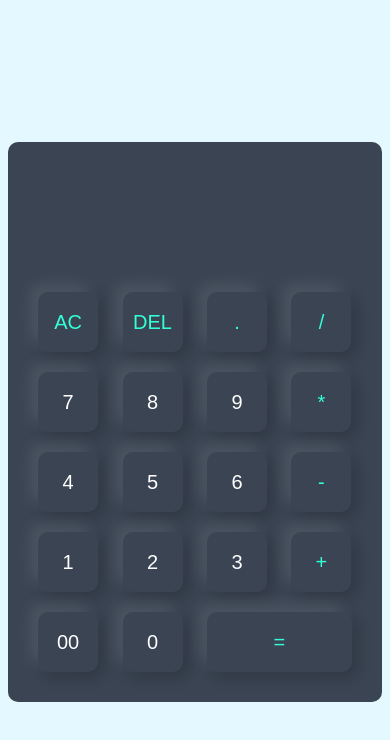
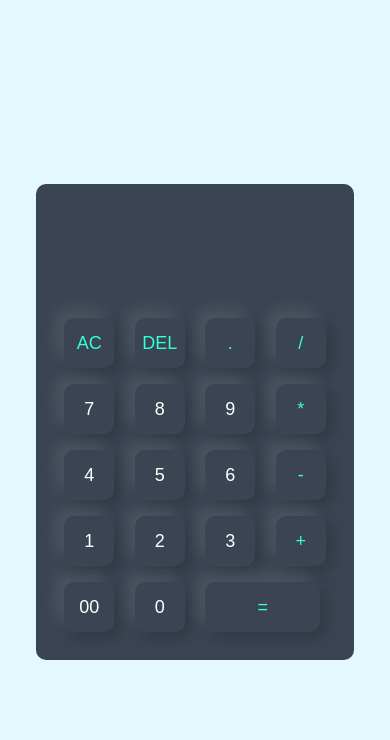
Before and after one commit to Ritikchauhan022/calculator, a plain HTML site: page index.html in a window 390 px wide. Drawn offline with Linux system fonts and the light colour scheme.

Commit message:
Updated style.css for mobile responsiveness

```diff
--- a/style.css
+++ b/style.css
@@ -54,3 +54,20 @@ form input.equal{
 form input.operator{
     color: #33ffd8;
 }
+/* ✅ Add media query only for narrow screens like Galaxy S8+ and Fold 5 */
+@media screen and (max-width: 400px) {
+    .calculator form input {
+        width: 50px;
+        height: 50px;
+        margin: 8px;
+        font-size: 18px;
+    }
+
+    form .display input {
+        font-size: 32px;
+    }
+
+    form input.equal {
+        width: 115px;
+    }
+}
```
